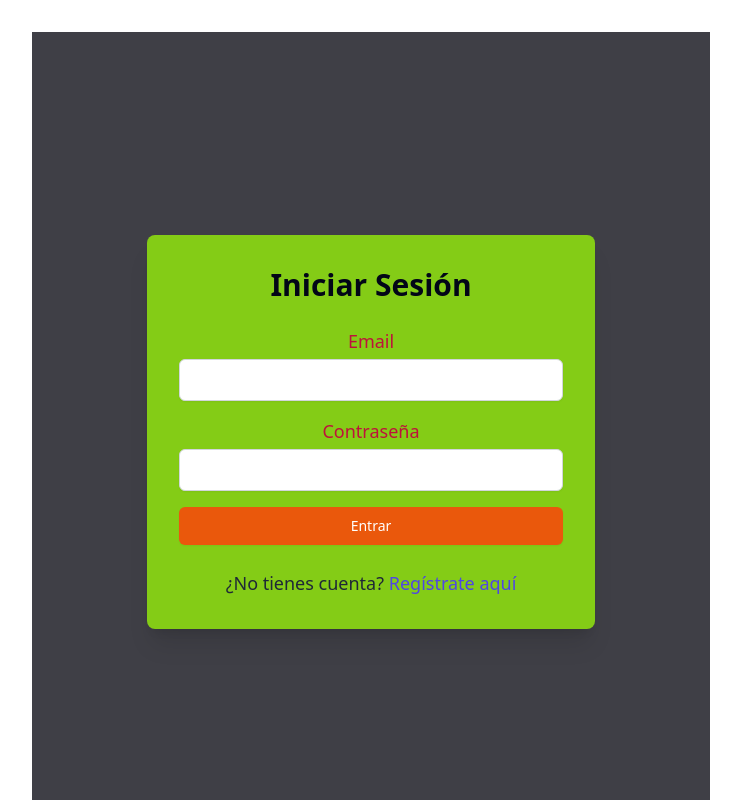
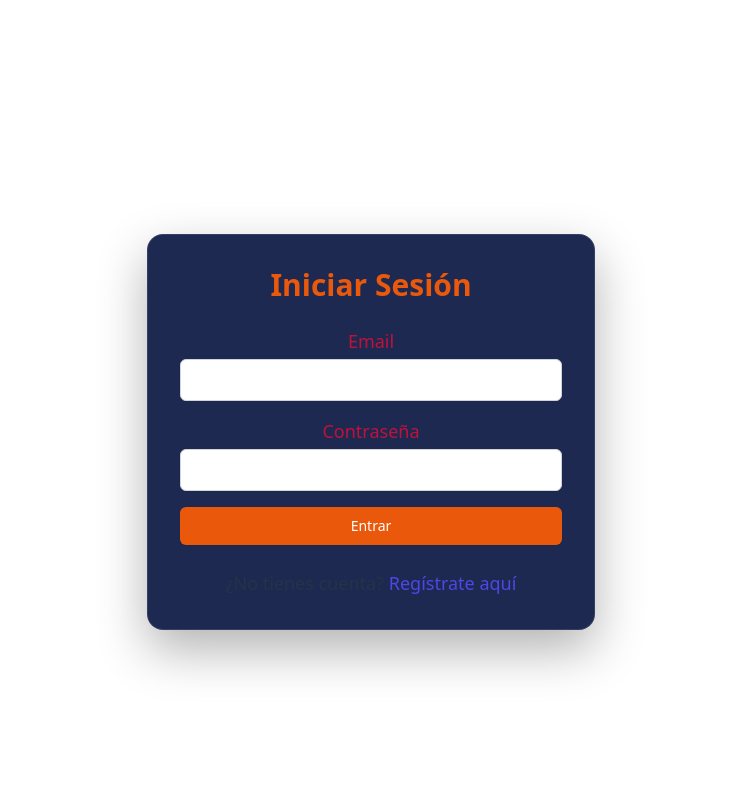
Before and after one commit to SantiagoTorresH/Solution_Reto_8, a React (Vite) app in the folder app-notes/: page /login in a window 1280 px wide. Shown: the top 800 px of the page, without its empty margins (269-1010 px from the left). Built offline with nearby package versions, Linux system fonts and the light colour scheme; no server answers.

Commit message:
applying styles to login and register

```diff
--- a/app-notes/src/App.jsx
+++ b/app-notes/src/App.jsx
@@ -11,7 +11,7 @@ import Footer from './components/Footer';
 
 function App() {
   return (
-    <div className="min-h-screen flex flex-col bg-zinc-900 rounded-md">
+    <div className="min-h-screen flex flex-col  rounded-md">
 
       <main className="flex-grow">
         <Routes>
--- a/app-notes/src/index.css
+++ b/app-notes/src/index.css
@@ -56,7 +56,8 @@
 
   color-scheme: light dark;
   color: rgba(255, 255, 255, 0.87);
-  background-color: #495fb0;
+  background-color: #182144;
+  /* background-color: #182144; */
 
   font-synthesis: none;
   text-rendering: optimizeLegibility;
@@ -93,7 +94,7 @@ button {
   font-size: 1em;
   font-weight: 500;
   font-family: inherit;
-  background-color: #1a1a1a;
+  background-color: #1126ad;
   cursor: pointer;
   transition: border-color 0.25s;
 }
@@ -116,4 +117,7 @@ button:focus-visible {
   button {
     background-color: #f9f9f9;
   }
+
+
+
 }
--- a/app-notes/src/pages/Login.jsx
+++ b/app-notes/src/pages/Login.jsx
@@ -44,9 +44,9 @@ const Login = () => {
 
 
   return (
-    <div className="flex justify-center items-center min-h-screen bg-zinc-700 p-4">
-      <div className="w-full max-w-md bg-lime-500 p-8 rounded-lg shadow-xl">
-        <h2 className="text-3xl font-bold text-center text-slate-950 mb-6">Iniciar Sesión</h2>
+    <div className="flex justify-center items-center min-h-screen  p-4">
+      <div className="w-full max-w-md  p-8 rounded-2xl bg-[#1e2952] shadow-[0_20px_50px_rgba(0,0,0,0.3)] border border-white/10">
+        <h2 className="text-3xl font-bold text-center text-orange-600 mb-6">Iniciar Sesión</h2>
 
         {/* Muestra el error si existe */}
         {error && (
@@ -66,7 +66,7 @@ const Login = () => {
               name="email"
               value={formData.email}
               onChange={handleChange}
-              className="mt-1 block w-full px-3 py-2 border border-gray-300 rounded-md shadow-sm focus:outline-none focus:ring-indigo-500 focus:border-indigo-500"
+              className="mt-1 block w-full px-3 py-2 border border-gray-300 rounded-md shadow-sm focus:outline-none focus:ring-orange-500/20 focus:border-orange-600"
               required
             />
           </div>
@@ -80,9 +80,10 @@ const Login = () => {
               name="password"
               value={formData.password}
               onChange={handleChange}
-              className="mt-1 block w-full px-3 py-2 border border-gray-300 rounded-md shadow-sm focus:outline-none focus:ring-indigo-500 focus:border-indigo-500"
+              className="mt-1 block w-full px-3 py-2 border border-gray-300 rounded-md shadow-sm focus:outline-none focus:ring-orange-500/20 focus:border-orange-500"
               required
             />
+
           </div>
           <button
             type="submit"
@@ -92,7 +93,7 @@ const Login = () => {
           </button>
         </form>
 
-        <p className="mt-6 text-center text-lg text-gray-800">
+        <p className="mt-6 text-center text-lg text-0range-800">
           ¿No tienes cuenta?{' '}
           <Link to="/register" className="font-medium text-indigo-600 hover:text-rose-500">
             Regístrate aquí
--- a/app-notes/src/pages/Register.jsx
+++ b/app-notes/src/pages/Register.jsx
@@ -112,9 +112,9 @@ const Register = () => {
     // Dentro de Register.jsx...
 
     return (
-        <div className="flex justify-center items-center min-h-screen bg-zinc-700 p-4">
-            <div className="w-full max-w-md bg-lime-500 p-8 rounded-lg shadow-xl">
-                <h2 className="text-3xl font-bold text-center text-indigo-600 mb-6">
+        <div className="flex justify-center items-center min-h-screen  p-4">
+            <div className="w-full max-w-md  p-8 rounded-2xl bg-[#1e2952] shadow-[0_20px_50px_rgba(0,0,0,0.3)] border border-white/10">
+                <h2 className="text-3xl font-bold text-center text-orange-600 mb-6">
                     Crear Cuenta
                 </h2>
 
@@ -244,11 +244,11 @@ const Register = () => {
                     </button>
                 </form>
 
-                <p className="mt-6 text-center text-sm text-gray-600">
+                <p className="mt-6 text-center text-sm text-slate-50">
                     ¿Ya tienes una cuenta?{" "}
                     <Link
                         to="/login"
-                        className="font-medium text-indigo-600 hover:text-indigo-500"
+                        className="font-medium text-orange-600 hover:text-indigo-500"
                     >
                         Inicia Sesión
                     </Link>
```
Also changed, not shown: 1 other file (tests, documents, lock files or other folders).
